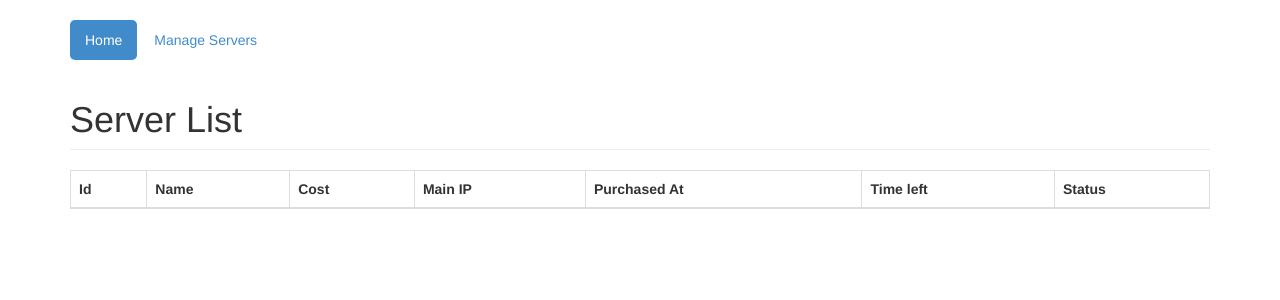
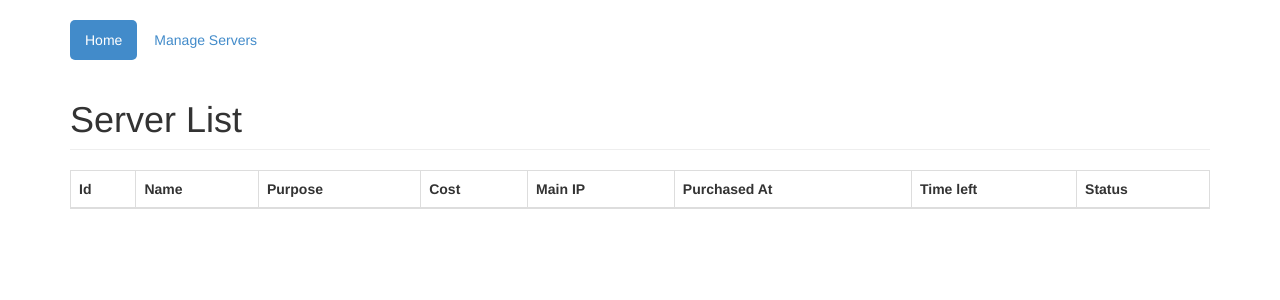
Before and after one commit to n-st/Server_Listing, a Django app: page / in a window 1280 px wide. Shown: the top 300 px of the page. Run offline with Django 3.2, Linux system fonts and the light colour scheme; the visitor is signed in with stand-in values (Sample User, id 1); data that the repository does not hold is empty; some libraries are stand-ins or nearby versions.

Commit message:
Added new jquery local Added purpose of server on main page

```diff
--- a/servers/templates/servers/server_listing.html
+++ b/servers/templates/servers/server_listing.html
@@ -8,6 +8,7 @@
       <tr>
         <th>Id</th>
         <th>Name</th>
+        <th>Purpose</th>
         <th>Cost</th>
         <th>Main IP</th>
         <th>Purchased At</th>
@@ -20,6 +21,15 @@
       <tr>
         <td>{{ server.pk }}</td>
         <td><a href="{% url 'servers.views.view_server' server.pk %}">{{ server.name }}</a></td>
+        <td>
+          {% if server.has_purpose %}
+            {% for purpose in server.purposes.all %}
+              <span class="label label-info">{{ purpose.name }}</span>
+            {% endfor %}
+          {% else %}
+            Not currently used for anything.
+          {% endif %}
+        </td>
         <td>${{ server.cost }}</td>
         <td>{{ server.main_ip }}</td>
         <td>{{ server.purchased_at }}</td>
--- a/templates/base.html
+++ b/templates/base.html
@@ -10,12 +10,12 @@
   <div class="container">
     <ul class="nav nav-pills" style="margin-top: 20px;">
       <li class="active"><a href="{% url 'servers.views.server_list' %}">Home</a></li>
-      <li><a href="#">Manage Servers</a></li>
+      <li><a href="{% url 'admin:index' %}">Manage Servers</a></li>
     </ul>
     <h1 class="page-header">{% block page_title %}{% endblock %}</h1>
     {% block content %}{% endblock %}
   </div>
-  <script src="//code.jquery.com/jquery.js"></script>
+  <script src="{% static 'jquery/jquery-2.0.3.min.js' %}"></script>
   <script src="{% static 'bootstrap/js/bootstrap.min.js' %}"></script>
 </body>
 </html>
```
